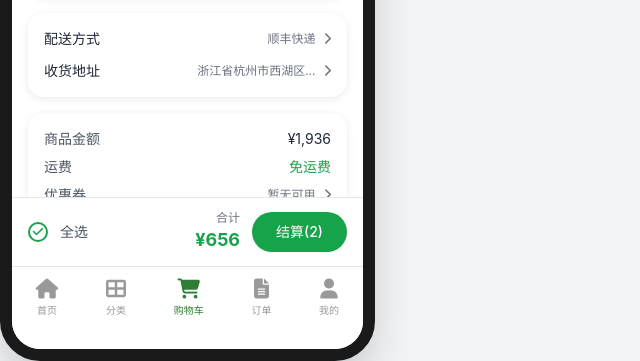
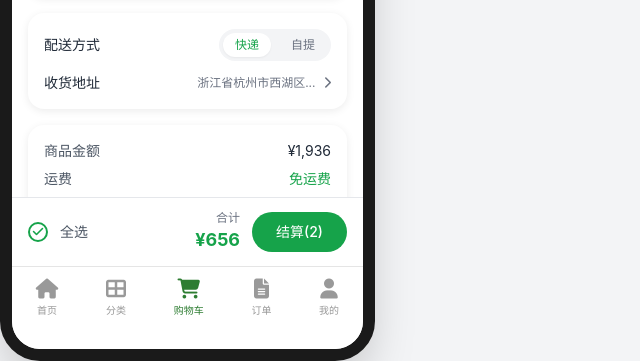
Before and after one commit to lujun-miss/tea-back, a plain HTML site: page tea-Front/pages/cart.html in a window 1280 px wide. Shown: the part 451-812 px from the top of the page, without its empty margins (0-640 px from the left). Drawn offline with nearby package versions, Linux system fonts and the light colour scheme.

Commit message:
优化购物车配送方式选择，支持快递和自提切换

```diff
--- a/tea-Front/pages/cart.html
+++ b/tea-Front/pages/cart.html
@@ -124,15 +124,22 @@
                 <div class="bg-white rounded-2xl p-4 mb-4 card-shadow">
                     <div class="flex items-center justify-between mb-3">
                         <span class="text-sm font-medium text-gray-800">配送方式</span>
+                        <div class="flex items-center gap-2 bg-gray-100 rounded-full p-1">
+                            <button id="deliveryModeBtn" class="px-3 py-1 rounded-full text-xs font-medium bg-white text-green-600 shadow-sm transition-all" onclick="toggleDeliveryMode('delivery')">快递</button>
+                            <button id="pickupModeBtn" class="px-3 py-1 rounded-full text-xs font-medium text-gray-500 transition-all" onclick="toggleDeliveryMode('pickup')">自提</button>
+                        </div>
+                    </div>
+                    <div id="deliveryOption" class="flex items-center justify-between">
+                        <span class="text-sm font-medium text-gray-800">收货地址</span>
                         <div class="flex items-center gap-2 text-xs text-gray-500">
-                            <span>顺丰快递</span>
+                            <span>浙江省杭州市西湖区...</span>
                             <i class="fas fa-chevron-right"></i>
                         </div>
                     </div>
-                    <div class="flex items-center justify-between">
-                        <span class="text-sm font-medium text-gray-800">收货地址</span>
+                    <div id="pickupOption" class="hidden flex items-center justify-between">
+                        <span class="text-sm font-medium text-gray-800">自提点</span>
                         <div class="flex items-center gap-2 text-xs text-gray-500">
-                            <span>浙江省杭州市西湖区...</span>
+                            <span>广东中山八合里店</span>
                             <i class="fas fa-chevron-right"></i>
                         </div>
                     </div>
@@ -218,5 +225,26 @@
 
         <div class="iphone-home-indicator"></div>
     </div>
+
+    <script>
+        function toggleDeliveryMode(mode) {
+            const deliveryBtn = document.getElementById('deliveryModeBtn');
+            const pickupBtn = document.getElementById('pickupModeBtn');
+            const deliveryOption = document.getElementById('deliveryOption');
+            const pickupOption = document.getElementById('pickupOption');
+
+            if (mode === 'delivery') {
+                deliveryBtn.className = 'px-3 py-1 rounded-full text-xs font-medium bg-white text-green-600 shadow-sm transition-all';
+                pickupBtn.className = 'px-3 py-1 rounded-full text-xs font-medium text-gray-500 transition-all';
+                deliveryOption.classList.remove('hidden');
+                pickupOption.classList.add('hidden');
+            } else {
+                pickupBtn.className = 'px-3 py-1 rounded-full text-xs font-medium bg-white text-green-600 shadow-sm transition-all';
+                deliveryBtn.className = 'px-3 py-1 rounded-full text-xs font-medium text-gray-500 transition-all';
+                pickupOption.classList.remove('hidden');
+                deliveryOption.classList.add('hidden');
+            }
+        }
+    </script>
 </body>
 </html>
```
